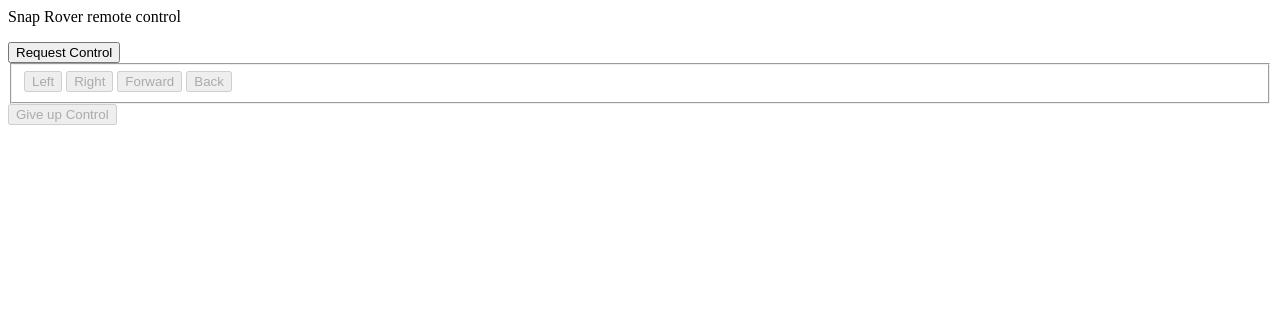
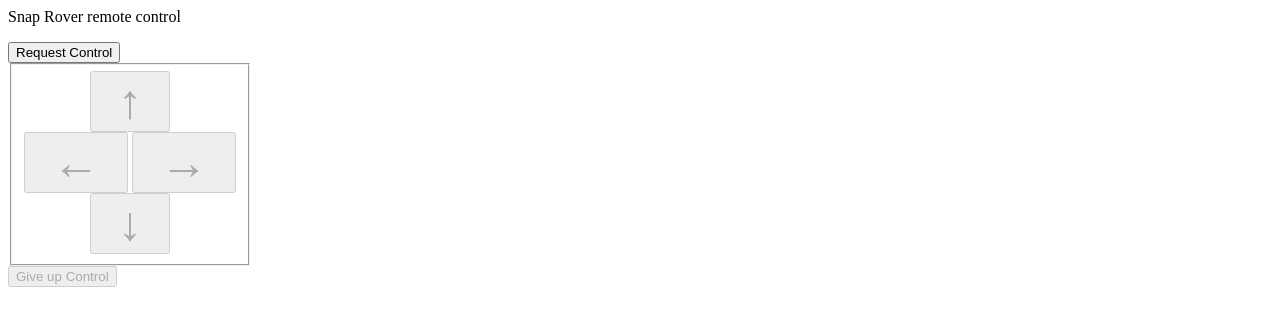
Before and after one commit to smagoun/pi-rover, a website: page index.html in a window 1280 px wide. Drawn offline with Linux system fonts and the light colour scheme.

Commit message:
Layout improvements

```diff
--- a/index.html
+++ b/index.html
@@ -3,6 +3,12 @@
     <title>Remote Snap Rover</title>
     <script type="text/javascript" src="protocol.js"></script>
     <script type="text/javascript" src="rover-client.js"></script>
+    <style>
+      fieldset { display: inline-block; }
+      button { margin: auto; }
+      #ctl_fwd, #ctl_back { display: block; }
+      .arrow { font-size: 48px; margin: 20px; }
+    </style>
   </head>
     <body>
     <div>
@@ -14,10 +20,10 @@
 	</div>
       <div>
 	<fieldset id="ctl_buttons" disabled>
-	  <button type="button" id="ctl_left" class="ctl_button" onclick="buttonPress('left', this);">Left</button>
-	  <button type="button" id="ctl_right" class="ctl_button" onclick="buttonPress('right', this);">Right</button>
-	  <button type="button" id="ctl_fwd" class="ctl_button" onclick="buttonPress('forward', this);">Forward</button>
-	  <button type="button" id="ctl_back" class="ctl_button" onclick="buttonPress('back', this);">Back</button>
+	  <button type="button" id="ctl_fwd" class="ctl_button" onclick="buttonPress('forward', this);"><span class="arrow">&#x2191;</span></button>
+	  <button type="button" id="ctl_left" class="ctl_button" onclick="buttonPress('left', this);"><span class="arrow">&#x2190;</span></button>
+	  <button type="button" id="ctl_right" class="ctl_button" onclick="buttonPress('right', this);"><span class="arrow">&#x2192;</span></button>
+	  <button type="button" id="ctl_back" class="ctl_button" onclick="buttonPress('back', this);"><span class="arrow">&#x2193;</span></button>
 	</fieldset>
       </div>
       <div>
```
